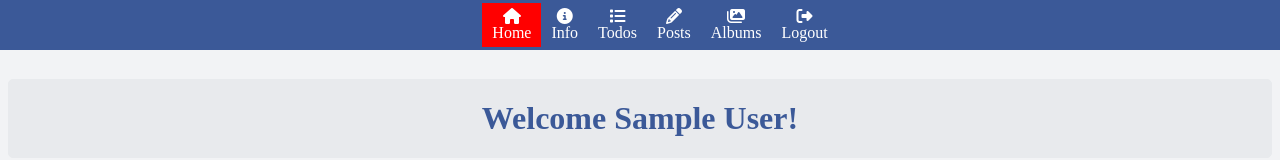
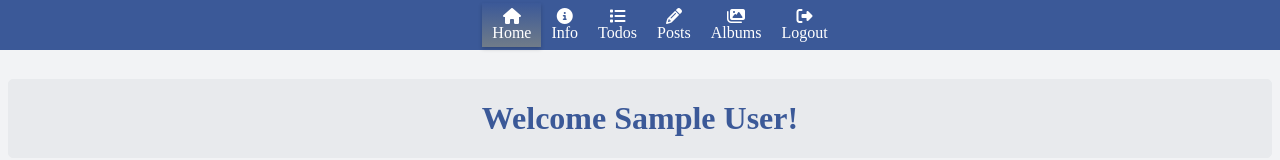
Before and after one commit to HeroutRozilyo/Project_FullStack_5, a React (Create React App) app: page /application in a window 1280 px wide. Shown: the top 160 px of the page. Built offline with nearby package versions, Linux system fonts and the light colour scheme; no server answers; sample sign-in values are in the browser's storage.

Commit message:
toolBar Shadow

```diff
--- a/src/css/toolBar.css
+++ b/src/css/toolBar.css
@@ -40,5 +40,6 @@
     margin-bottom: 5px;
   }
   .my-link {
-    background-color: red;
+    box-shadow: 0 2px 4px rgba(0, 0, 0, 0.2);
+  background-image: linear-gradient(to bottom, #3b58987a, #707c89);
 }
```
